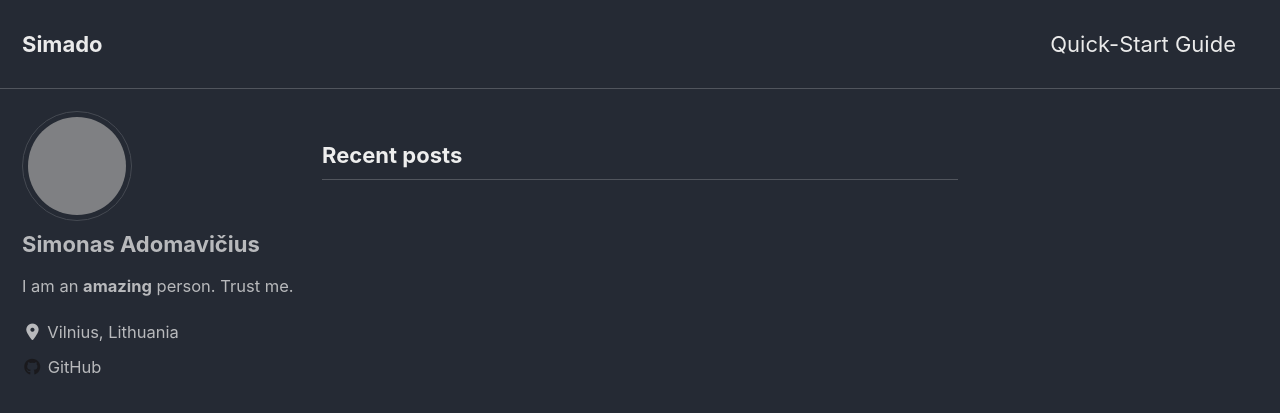
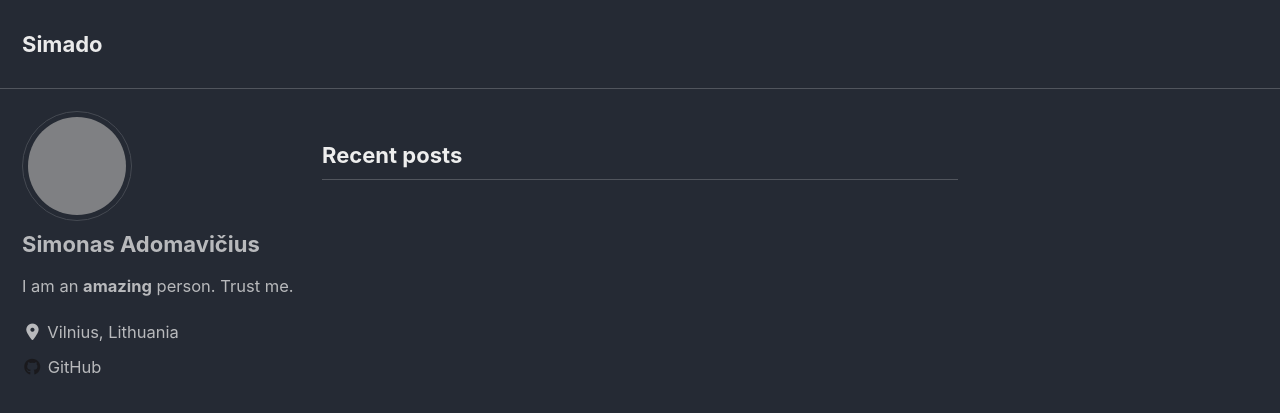
Before and after one commit to simado/simado.github.io, a Jekyll site: the page built from index.html, in a window 1280 px wide and 900 px high. Shown: the top 413 px of the window. Built offline with Jekyll 4.4.1, drawn with Linux system fonts in a browser that asks for light colours; cached includes are drawn as plain includes; nearby versions of some CDN libraries; the list of posts is cut into pages by our own code; grey boxes are pictures that could not be loaded.

Commit message:
Update navigation.yml

```diff
--- a/_data/navigation.yml
+++ b/_data/navigation.yml
@@ -1,7 +1,7 @@
 # main links
 main:
-  - title: "Quick-Start Guide"
-    url: https://mmistakes.github.io/minimal-mistakes/docs/quick-start-guide/
+#   - title: "Website's Repo"
+#     url: https://mmistakes.github.io/minimal-mistakes/docs/quick-start-guide/
   # - title: "About"
   #   url: https://mmistakes.github.io/minimal-mistakes/about/
   # - title: "Sample Posts"
```
